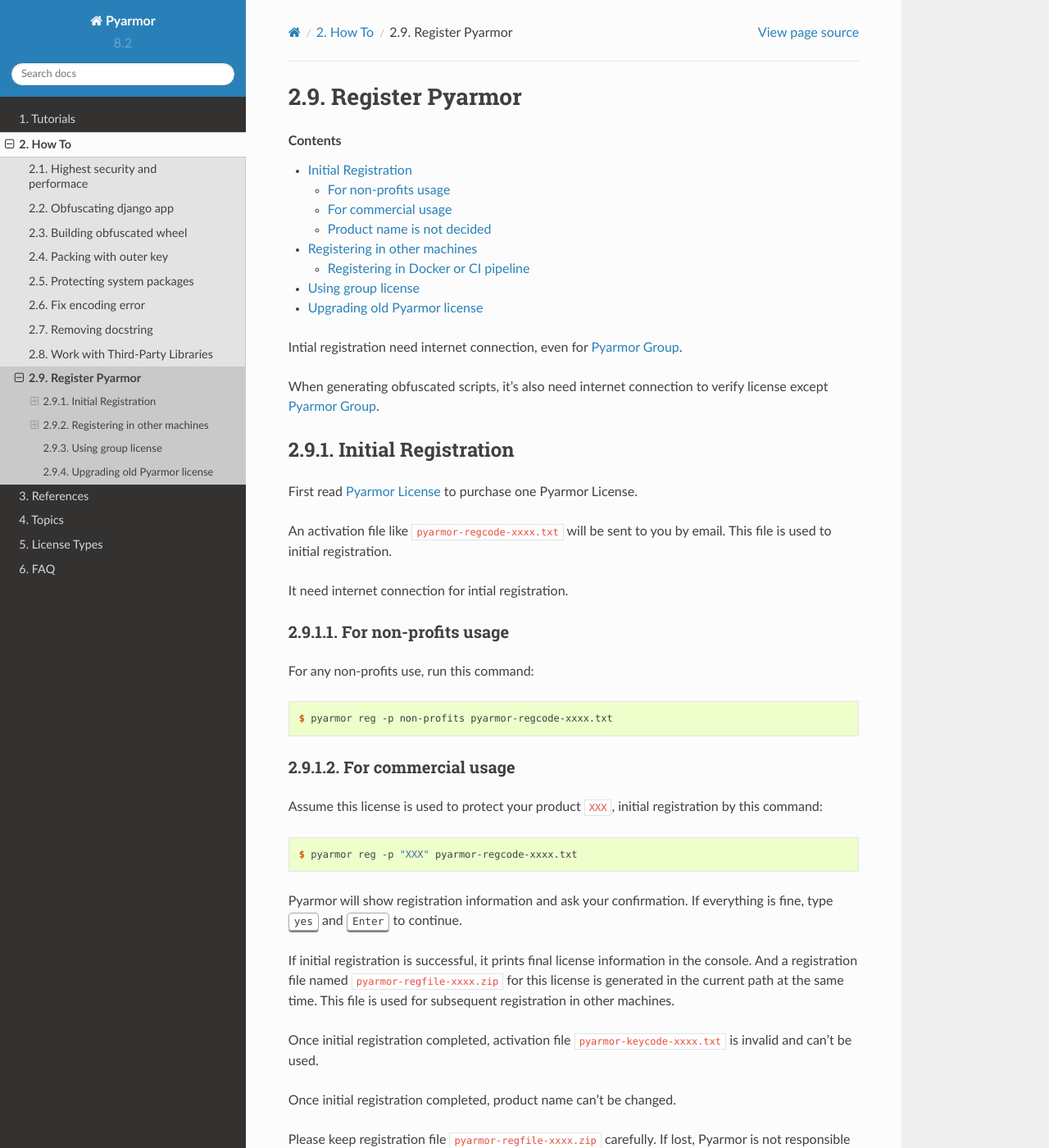
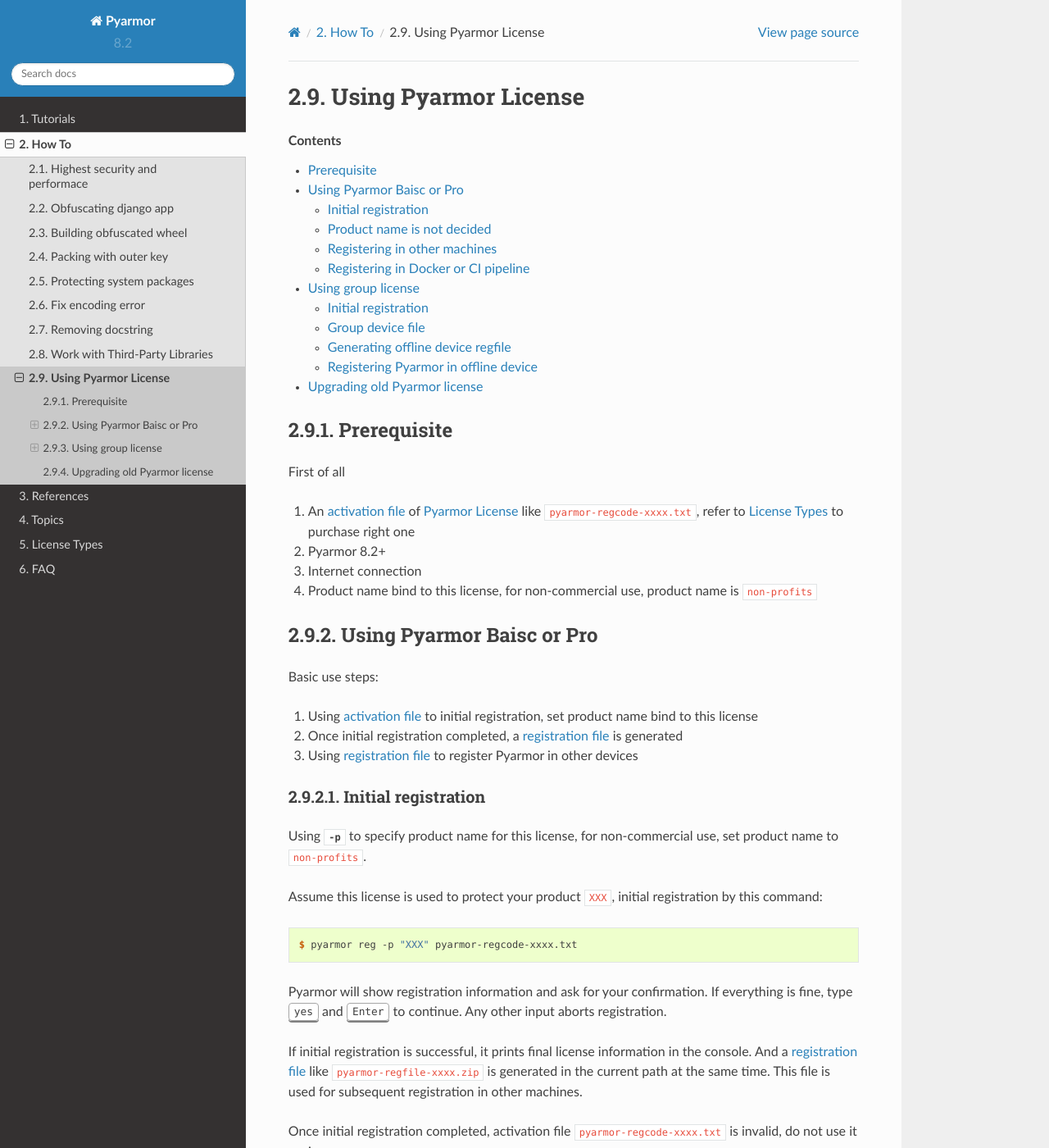
Before and after one commit to dashingsoft/pyarmor, a Sphinx documentation site: the page built from docs/how-to/register.rst, in a window 1280 px wide and 1400 px high. Shown: the whole window at 82% size. Built offline with Sphinx 7.4.7 and the Read the Docs theme 2.0.0, drawn with Linux system fonts in a browser that asks for light colours; some of the changed text lies outside the part shown.

Commit message:
Refine register doc

```diff
--- a/docs/how-to/register.rst
+++ b/docs/how-to/register.rst
@@ -1,6 +1,6 @@
-==================
- Register Pyarmor
-==================
+=======================
+ Using Pyarmor License
+=======================
 
 .. contents:: Contents
    :depth: 2
@@ -11,47 +11,48 @@
 
 .. program:: pyarmor reg
 
-Intial registration need internet connection, even for :term:`Pyarmor Group`.
+Prerequisite
+============
 
-When generating obfuscated scripts, it's also need internet connection to verify license except :term:`Pyarmor Group`.
+First of all
 
-Initial Registration
-====================
+1. An :term:`activation file` of :term:`Pyarmor License` like :file:`pyarmor-regcode-xxxx.txt`, refer to :doc:`../licenses` to purchase right one
+2. Pyarmor 8.2+
+3. Internet connection
+4. Product name bind to this license, for non-commercial use, product name is ``non-profits``
 
-First read :doc:`Pyarmor License <../licenses>` to purchase one Pyarmor License.
+Using Pyarmor Baisc or Pro
+==========================
 
-An activation file like :file:`pyarmor-regcode-xxxx.txt` will be sent to you by email. This file is used to initial registration.
+Basic use steps:
 
-It need internet connection for intial registration.
+1. Using :term:`activation file` to initial registration, set product name bind to this license
+2. Once initial registration completed, a :term:`registration file` is generated
+3. Using :term:`registration file` to register Pyarmor in other devices
 
-For non-profits usage
----------------------
+Initial registration
+--------------------
 
-For any non-profits use, run this command::
-
-    $ pyarmor reg -p non-profits pyarmor-regcode-xxxx.txt
-
-For commercial usage
---------------------
+Using :option:`-p` to specify product name for this license, for non-commercial use, set product name to ``non-profits``.
 
 Assume this license is used to protect your product ``XXX``, initial registration by this command::
 
     $ pyarmor reg -p "XXX" pyarmor-regcode-xxxx.txt
 
-Pyarmor will show registration information and ask your confirmation. If everything is fine, type :kbd:`yes` and :kbd:`Enter` to continue.
+Pyarmor will show registration information and ask for your confirmation. If everything is fine, type :kbd:`yes` and :kbd:`Enter` to continue. Any other input aborts registration.
 
-If initial registration is successful, it prints final license information in the console. And a registration file named :file:`pyarmor-regfile-xxxx.zip` for this license is generated in the current path at the same time. This file is used for subsequent registration in other machines.
+If initial registration is successful, it prints final license information in the console. And a :term:`registration file` like :file:`pyarmor-regfile-xxxx.zip` is generated in the current path at the same time. This file is used for subsequent registration in other machines.
 
-Once initial registration completed, activation file :file:`pyarmor-keycode-xxxx.txt` is invalid and can't be used.
+Once initial registration completed, activation file :file:`pyarmor-regcode-xxxx.txt` is invalid, do not use it again.
 
 Once initial registration completed, product name can't be changed.
 
-Please keep registration file :file:`pyarmor-regfile-xxxx.zip` carefully. If lost, Pyarmor is not responsible for keeping this license. In this case, if continue to use Pyarmor, needs purchase new one.
+Please backup registration file :file:`pyarmor-regfile-xxxx.zip` carefully. If lost, Pyarmor is not responsible for keeping this license and no lost-found service.
 
 Product name is not decided
 ---------------------------
 
-When product is in developing, and product name is not decided. Initial registration with product ``TBD``. For example::
+When product is in developing, and product name is not decided. Set product name to ``TBD`` on initial registration. For example::
 
     $ pyarmor reg -p "TBD" pyarmor-regcode-xxxx.txt
 
@@ -59,14 +60,12 @@
 
     $ pyarmor reg -p "XXX" pyarmor-regcode-xxxx.txt
 
-If it's not changed after 6 months, the product name will be set to ``non-profits`` and can't be changed again.
+If it's not changed after 6 months, the product name will be set to ``non-profits`` automatically and can't be changed again.
 
 Registering in other machines
-=============================
+-----------------------------
 
-Once initial registeration successfully, it generates registration file named :file:`pyarmor-regfile-xxxx.zip` at the same time.
-
-Copy this file to other machines, then run the following command::
+Copy :term:`registration file` :file:`pyarmor-regfile-xxxx.zip` to other machines, run the following command::
 
     $ pyarmor reg pyarmor-regfile-xxxx.zip
 
@@ -74,31 +73,44 @@
 
     $ pyarmor -v
 
+After successful registration, all obfuscations will automatically apply this license, and each obfuscation requires online license verification.
+
 Registering in Docker or CI pipeline
 ------------------------------------
 
-It's no problem to run Pyarmor in Docker or CI pipeline to obfuscate user's application. Register pyarmor with :file:`pyarmor-regfile-xxxx.zip` same as above. But It's not allowed to distribute pakcage pyarmor and any Pyarmor License to customer.
+It's no problem to run Pyarmor in Docker or CI pipeline to obfuscate user's application. Register pyarmor with :file:`pyarmor-regfile-xxxx.zip` same as above. **But It's not allowed to distribute pyarmor self and any Pyarmor License to customer**
 
-And don't run too many build dockers.
+Don't run too many build dockers, maximum is 100.
 
 Using group license
 ===================
 
 .. versionadded:: 8.2
 
-**Initial Registration**
+Each :term:`Pyarmor Group` could have 100 offline devices, each device has its own number, from 1 to 100.
+
+Basic use steps:
+
+1. Using activate file :file:`pyarmor-regcode-xxxx.txt` to initial registration, set product name bind to this license, and generate :term:`registration file`
+2. Generating group device file separately on each offline device
+3. Using :term:`registration file` and group device file to generate device registration file.
+4. Using device registration file to register Pyarmor on offline device [#]_
+
+.. [#] The device registration file is bind to specified device, each device has its own device regfile
+
+Initial registration
+--------------------
 
 After purchasing :term:`Pyarmor Group`, an activate file :file:`pyarmor-regcode-xxxx.txt` is sent to registration email.
 
-Initial registration need internet and Pyarmor 8.2+. Suppose product name is ``XXX``, then run this command::
+Initial registration need internet connection and Pyarmor 8.2+. Suppose product name is ``XXX``, then run this command::
 
     $ pyarmor reg -p XXX pyarmor-regcode-xxxx.txt
 
-If initial registration is successful, a regfile ``pyarmor-regfile-xxxx.zip`` will be generated.
+After initial registration completed, a :term:`registration file` ``pyarmor-regfile-xxxx.zip`` will be generated.
 
-**Group device file**
-
-Each :term:`Pyarmor Group` could have 100 offline devices, each device has its own number, from 1 to 100.
+Group device file
+-----------------
 
 In each offline device, install Pyarmor 8.2+, and generate group device file. For example, for device no. 1, run this command::
 
@@ -117,9 +130,10 @@
 
     $ pyarmor reg -g 1 /path/to/pyarmor-regfile-xxxx.zip
 
-**Register Pyarmor in offline device**
+Registering Pyarmor in offline device
+-------------------------------------
 
-Once device regfile is generated, copy it to corresponding device, then run this command to register Pyarmor::
+Once device regfile is generated, copy it to the corresponding device, run this command to register Pyarmor::
 
     $ pyarmor reg pyarmor-device-regfile-xxxx.1.zip
 
@@ -127,7 +141,7 @@
 
     $ pyarmor -v
 
-For offline device no. 2, no. 3, ... repeat above steps.
+After successful registration, all obfuscations will automatically apply this group license, and each obfuscation need not online license verification.
 
 Upgrading old Pyarmor license
 =============================
--- a/docs/licenses.rst
+++ b/docs/licenses.rst
@@ -51,7 +51,7 @@
 
         Group license need not internet connection when obfuscating the scripts.
 
-Intial registration need internet connection for any kind of license. Refer to :doc:`how-to/register`
+Refer to :doc:`use Pyarmor License <how-to/register>`
 
 For the obfuscated scripts run in the customer's device, Pyarmor has no any limitions, it's totally controlled by users. Pyarmor only cares about build machine.
 
@@ -79,7 +79,13 @@
 
 First of all, if not for sale, all the Python scripts are belong to one product.
 
-Pyarmor is one product, it includes Pyarmor basic, Pyarmor pro, and Pyarmor group. It also include pyarmor-webui which provides graphics interface for pyarmor. Besides, the order system of Pyarmor is a django app running in cloud-server. This django app also belongs to one product Pyarmor. The laptop used to develop Pyarmor, the PCs used to test Pyarmor, the cloud-server to serve order system of Pyarmor, all of them belong to one product Pyarmor.
+Pyarmor is one product, it includes:
+
+* Pyarmor basic, Pyarmor pro, and Pyarmor group
+* pyarmor-webui which provides graphics interface for pyarmor.
+* the order system of Pyarmor is a django app running in cloud-server. This django app also belongs to one product Pyarmor.
+* the laptop used to develop Pyarmor, the PCs used to test Pyarmor, the cloud-server to serve order system of Pyarmor, all of them belong to one product Pyarmor.
+* Pyarmor 7.x, Pyarmor 8.x and Pyarmor 9.x
 
 Microsoft Office is not one product, because each product in Microsoft Office is functional independence. For example, Microsoft Word and Microsoft Excel belong to Microsoft Office, but they're totally different.
 
@@ -180,12 +186,11 @@
 
 * Following new `EULA of Pyarmor`_
 * The license no. starts with ``pyarmor-vax-``
-* The original activation file ``pyarmor-regcode-xxxx.txt`` is used not more than 100 times
-* No error returns by license server
+* The original activation file ``pyarmor-regcode-xxxx.txt`` is used not more than 100 times and exists
 
 If failed to upgrade the old license, please purchase new license to use Pyarmor latest version.
 
-Upgrading to Pyarmor Pro needs extra fees.
+Upgrading old license to Pyarmor Pro needs extra fees.
 
 .. list-table:: Table-3. Upgrade fee from old license
    :header-rows: 1
@@ -203,12 +208,12 @@
      - N/A
      -
 
-Upgrading to Pyarmor-Basic
---------------------------
+Upgrading old license to Pyarmor Basic
+--------------------------------------
 
 First find the activation file ``pyarmor-regcode-xxxx.txt``, which is sent to registration email when purchasing the license.
 
-Next upgrade to Pyarmor 8.0+, according to new `EULA of Pyarmor`_, each license is only for one product.
+Next install Pyarmor 8.2+, according to new `EULA of Pyarmor`_, each license is only for one product.
 
 Assume this license will be used to obfuscate product ``XXX``, run this command::
 
@@ -218,16 +223,24 @@
 
     $ pyarmor -v
 
+After upgrade successfully, do not use activation file ``pyarmor-regcode-xxxx.txt`` again, it's invalid now. A new :term:`registration file` like :file:`pyarmor-regfile-xxxx.zip` will be generated at the same time.
+
+In other devices using this new :term:`registration file` to register Pyarmor by this command::
+
+    $ pyarmor reg pyarmor-regfile-xxxx.zip
+
+After successful registration, all obfuscations will automatically apply this license, and each obfuscation requires online license verification.
+
 If old license is used by many products (mainly old personal license), only one product could be used after upgrading. For the others, it need purchase new license.
 
-Upgrading to Pyarmor-Pro
-------------------------
+Upgrading old license to Pyarmor Pro
+------------------------------------
 
 Open shopping cart in any web browser:
 
     https://order.mycommerce.com/product?vendorid=200089125&productid=301044051
 
-If you have Pyarmor 8.0+ installed, this command also could open shopping cart::
+If you have Pyarmor 8.2+ installed, this command also could open shopping cart::
 
     $ pyarmor reg --buy
 
@@ -235,6 +248,24 @@
 
 A file named ``pyarmor-regcode-to-pro.txt`` will be sent by email immediately after payment is completed successfully.
 
-Following the guide in this file to take the purchased license effects.
+This file includes the guide  to upgrade old license to Pyarmor Pro.
+
+Assume this license will be used to obfuscate product ``XXX``, run this command::
+
+    $ pyarmor reg -u -p "XXX" pyarmor-regcode-xxxx.txt
+
+Check the upgraded license information::
+
+    $ pyarmor -v
+
+After upgrade successfully, do not use file ``pyarmor-regcode-to-pro.txt`` again, it's invalid now. A new :term:`registration file` like :file:`pyarmor-regfile-xxxx.zip` will be generated at the same time.
+
+In other devices using this new :term:`registration file` to register Pyarmor by this command::
+
+    $ pyarmor reg pyarmor-regfile-xxxx.zip
+
+After successful registration, all obfuscations will automatically apply this license, and each obfuscation requires online license verification.
+
+If old license is used by many products (mainly old personal license), only one product could be used after upgrading. For the others, it need purchase new license.
 
 .. include:: _common_definitions.txt
```
Also changed, not shown: other parts of docs/how-to/register.rst (+2 -1 lines), other parts of docs/licenses.rst (+1 -1 lines).
